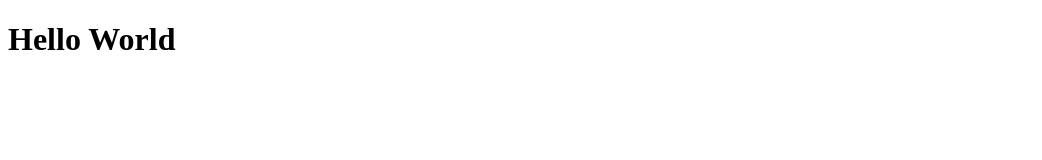
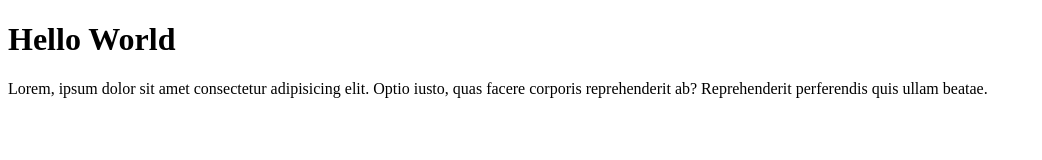
Before and after one commit to RizkiDamopolii/Repo-Test, a plain HTML site: page index.html in a window 1280 px wide. Shown: the whole page, without its empty margins (0-1042 px from the left). Drawn offline with Linux system fonts and the light colour scheme.

Commit message:
menambahkan paragraf di index.html

```diff
--- a/index.html
+++ b/index.html
@@ -7,5 +7,10 @@
 </head>
 <body>
     <h1>Hello World</h1>
+    <p>
+        Lorem, ipsum dolor sit amet consectetur adipisicing elit.
+        Optio iusto, quas facere corporis reprehenderit ab?
+        Reprehenderit perferendis quis ullam beatae.
+    </p>
 </body>
 </html>
```
